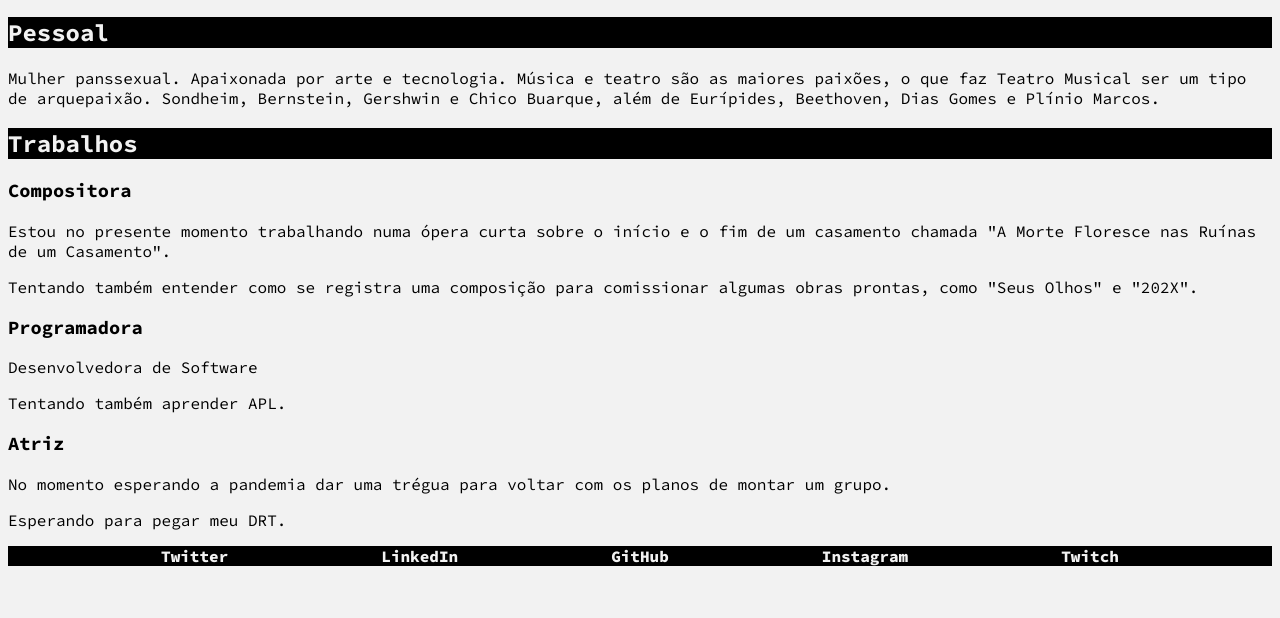
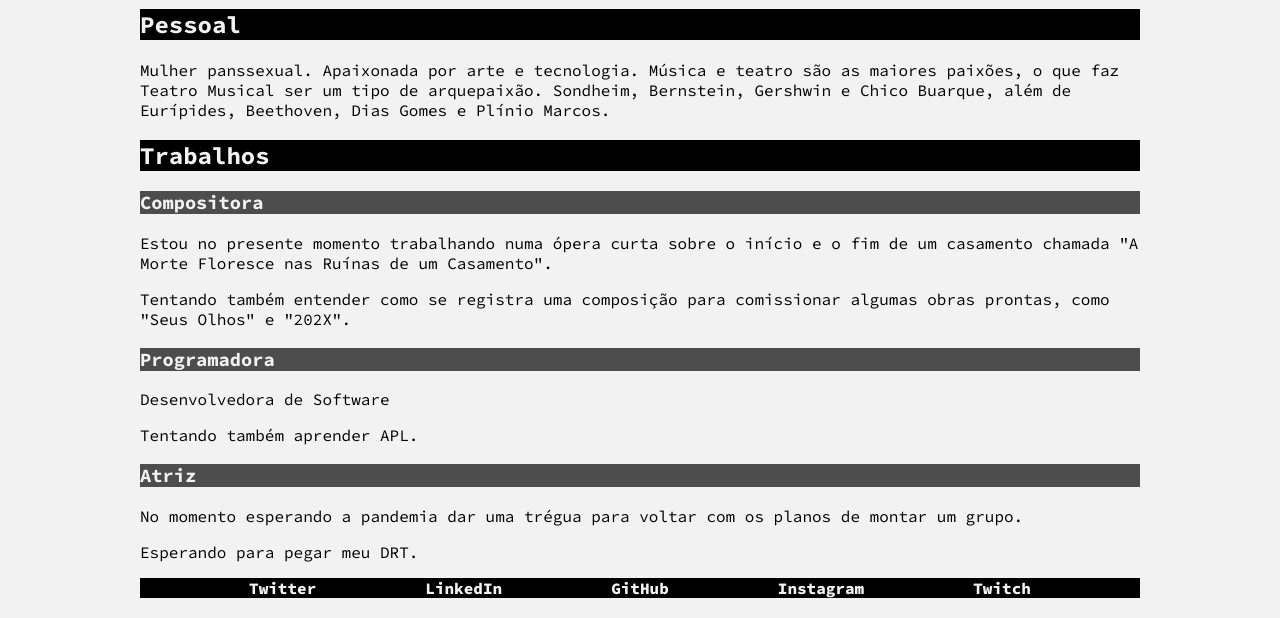
Before and after one commit to patriciavillela/patriciavillela.com.br, a plain HTML site: page index.html in a window 1280 px wide. Shown: the part 182-800 px from the top of the page. Drawn offline with Linux system fonts and the light colour scheme.

Commit message:
Change color for h3 and put max-width

```diff
--- a/style.css
+++ b/style.css
@@ -5,12 +5,15 @@
 
 :root {
     --primary-color: hsl(0, 0%, 95%, 1);
-    --secondary-color: black;
+    --secondary-color: hsl(0, 0%, 0%, 1);
+    --tertiary-color: hsl(0, 0%, 30%, 1);
 }
 
 body {
     font-family: 'Source Code Pro';
     background-color: var(--primary-color);
+    max-width: 1000px;
+    margin: auto;
 }
 
 img {
@@ -26,6 +29,11 @@ h1 {
 
 h2 {
     background-color: var(--secondary-color);
+    color: var(--primary-color);
+}
+
+h3 {
+    background-color: var(--tertiary-color);
     color: var(--primary-color);
 }
 
```
